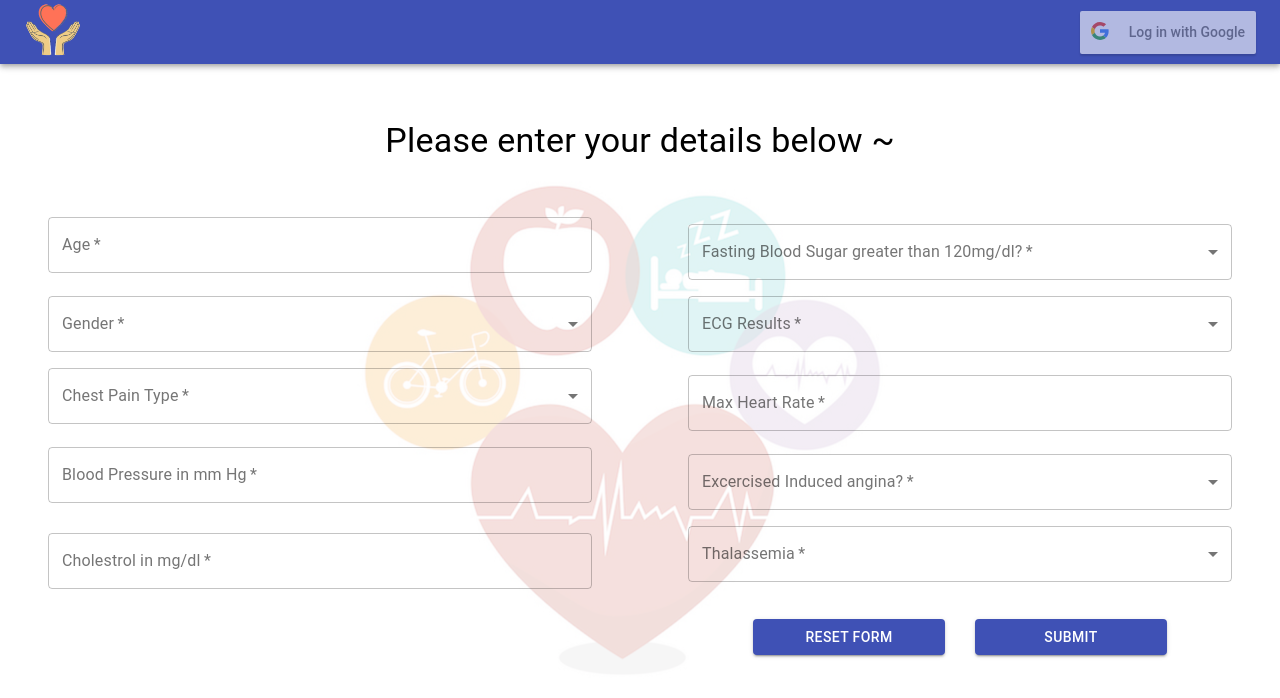
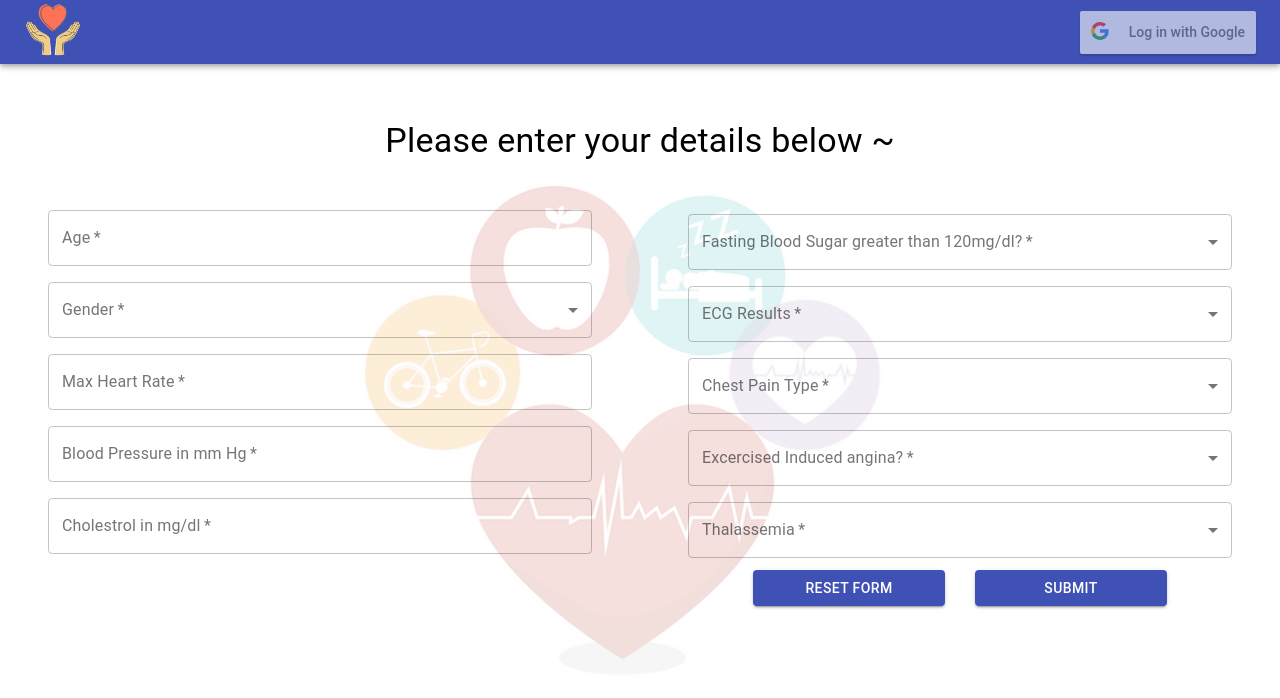
Before and after one commit to Sristi27/Heart-disease-pred-fe-v2, a React (Create React App) app: page /checkup/1 in a window 1280 px wide. Shown: the top 698 px of the page. Built offline with nearby package versions, Linux system fonts and the light colour scheme.

Commit message:
Simplified code and converted string params to int

```diff
--- a/package.json
+++ b/package.json
@@ -12,6 +12,7 @@
     "@testing-library/jest-dom": "^5.14.1",
     "@testing-library/react": "^11.2.7",
     "@testing-library/user-event": "^12.8.3",
+    "dotenv": "^16.0.1",
     "moment": "^2.29.1",
     "react": "^17.0.2",
     "react-dom": "^17.0.2",
--- a/src/App.js
+++ b/src/App.js
@@ -1,10 +1,9 @@
 import './App.css';
 import Checkup from './components/Checkup';
 import Navbar from './components/Navbar'
-import {Route,BrowserRouter,Redirect,Switch} from 'react-router-dom'
+import {Route,BrowserRouter,Switch} from 'react-router-dom'
 import Home from './components/Home'
 import HistoryTable from './components/HistoryList';
-import { useEffect,useState } from 'react';
 
 // export const ProtectedRoute = ({ component: Component, ...restOfProps }) => {
 //   const [loginData,setLoginData] = useState({});
--- a/src/components/Checkup.jsx
+++ b/src/components/Checkup.jsx
@@ -1,8 +1,8 @@
 import React, { useState } from "react";
-import { makeStyles } from "@material-ui/core/styles";
 import {
   Button,
   Backdrop,
+  Stack,
   Dialog,
   Box,
   DialogActions,
@@ -10,60 +10,24 @@ import {
   DialogContentText,
   Typography,
   DialogTitle,
-  Grid,
   CircularProgress,
   Slide,
-} from "@material-ui/core";
-import resultimg from "./../images/resultimg.jpeg";
+} from "@mui/material";
+import resultImg from "./../images/resultimg.jpeg";
 import Prediction from "./Prediction";
-
-const useStyles = makeStyles((theme) => ({
-  inputs: {
-    width: "85%",
-    margin: "0 auto",
-    marginBottom:'8px'
-  },
-  root:
-{
-  display:'flex',
-  alignItems:'center'
-},
-div:
-{
-  width:"100%",
-  flexGrow:1
-},
-  form: {
-    display: "flex",
-    flexDirection: "column",
-    width: "70%",
-  },
-  image: {
-    width: "40%",
-  },
-  formControl: {
-    marginTop: theme.spacing(2),
-    minWidth: 60,
-  },
-  formControlLabel: {
-    marginTop: theme.spacing(1),
-  },
-  backdrop: {
-    zIndex: theme.zIndex.drawer + 1,
-    color: '#fff',
-  },
-}));
+import { useHistory, useParams } from "react-router-dom";
+import Snackbar from "./Snackbar";
 
 const Transition = React.forwardRef(function Transition(props, ref) {
   return <Slide direction="up" ref={ref} {...props} />;
 });
 
-
-
 const Checkup = () => {
-  const classes = useStyles();
+  const history = useHistory();
   const [openDialog, setOpenDialog] = useState(false);
   const [open, setOpen] = useState(false);
+  const [successMsg, setSuccessMsg] = useState("");
+  const {id} = useParams();
 
   const [result, setResult] = useState({
     title: "",
@@ -73,16 +37,22 @@ const Checkup = () => {
 
   const handleClose = () => {
     setOpenDialog(false);
+    history.push(`/history/${id}`);
   };
 
   return (
     <Box pt={2} pb={2}>
-        <Prediction
-        setOpenDialog={setOpenDialog} setOpen={setOpen}
-        setResult={setResult}/>
-       <Backdrop className={classes.backdrop} open={open}>
-        <CircularProgress />
-        <Typography variant="h5">Loading....</Typography>
+      <Prediction
+        setSuccessMsg={setSuccessMsg}
+        setOpenDialog={setOpenDialog}
+        setOpen={setOpen}
+        setResult={setResult}
+      />
+      <Backdrop sx={{ color: "white" }} open={open}>
+        <Stack direction="row" spacing={2}>
+          <CircularProgress />
+          <Typography variant="h6">Loading....</Typography>
+        </Stack>
       </Backdrop>
 
       {/* for result  */}
@@ -97,13 +67,24 @@ const Checkup = () => {
           aria-describedby="alert-dialog-slide-description"
         >
           <DialogTitle id="alert-dialog-slide-title">
-            <h3>{result.title}</h3>
+            <div style={{width:'100%'}}>
+              {successMsg !== "" && (
+                <Snackbar
+                  sev="success"
+                  msg={successMsg}
+                  clearMsg={setSuccessMsg}
+                  widthProp="100%"
+                />
+              )}
+              <h3>{result.title}</h3>
+            </div>
           </DialogTitle>
           <DialogContent>
             <DialogContentText>
               <div style={{ display: "flex", justifyContent: "space-between" }}>
                 {result.content}
-                <img src={resultimg} width="320px" height="220px" />
+                <img alt="Dialog"
+                src={resultImg} width="320px" height="220px" />
               </div>
             </DialogContentText>
           </DialogContent>
--- a/src/components/Form.jsx
+++ b/src/components/Form.jsx
@@ -3,34 +3,25 @@ import { makeStyles } from "@material-ui/core/styles";
 import {
   TextField,
   InputLabel,
-  Button,
   FormControl,
-  Grid,
+  Grid, Button,
   Select,
   Typography,
   Box,
 } from "@material-ui/core";
-import "./../App.css";
 import { CustomTooltip } from "./CustomTooltip";
+import { elements } from "./FormElements/contents";
 import ThalassemiaOptions from "./TooltipOptions/ThalassemiaOptions";
 import ChestPainOptions from "./TooltipOptions/ChestPainOptions";
 import ECGOptions from "./TooltipOptions/ECGOptions";
-import { elements } from "./FormElements/contents";
 
 const useStyles = makeStyles((theme) => ({
   inputs: {
-    width: "85%",
-    margin: "15px auto",
-    marginBottom: "15px",
+    width: "85%"
   },
 
   FormControl: {
-    marginTop: "0",
-    minWidth: 60,
-    marginBottom: "18px",
-  },
-  btnDiv: {
-    marginTop: "15px",
+    minWidth: 60
   },
 }));
 
@@ -63,6 +54,7 @@ const Form = ({ submitFn }) => {
             <TextField
               className={classes.inputs}
               value={values.age}
+              style={{ margin:'8px auto' }}
               type="number"
               id="outlined-primary"
               inputProps={{
@@ -101,36 +93,26 @@ const Form = ({ submitFn }) => {
               </Select>
             </FormControl>
 
-            {/* chest pain  */}
-            <CustomTooltip placement="right-start" title={ChestPainOptions}>
-              <FormControl
+            {/* heartrate */}
+            <TextField
               required
+              className={classes.inputs}
+              style={{ marginBottom:'16px', marginTop: '8px' }}
+              value={values.heartRate}
+              inputProps={{ inputMode: "numeric", pattern: "[0-9]*" }}
+              id="outlined-primary"
+              label="Max Heart Rate"
+              type="number"
               variant="outlined"
-                className={classes.FormControl}
-                id="select"
-              >
-                <InputLabel htmlFor="outlined-age-native-simple">
-                  Chest Pain Type
-                </InputLabel>
-                <Select
-                  native
-                  value={values.chestPainType}
+              color="primary"
               onChange={(e) =>
-                    setValues({ ...values, chestPainType: e.target.value })
+                setValues({ ...values, heartRate: e.target.value })
               }
-                  label="Chest Pain Type"
-                >
-                  <option aria-label="None" value="" />
-                  {elements.chestPain.map((elem) => (
-                    <option value={elem.value}>{elem.label}</option>
-                  ))}
-                </Select>
-              </FormControl>
-            </CustomTooltip>
-
+            />
             {/* presure */}
             <TextField
               className={classes.inputs}
+              style={{ marginBottom:'16px' }}
               value={values.restingBloodPressure}
               required
               id="outlined-primary"
@@ -146,6 +128,7 @@ const Form = ({ submitFn }) => {
 
             {/* chol */}
             <TextField
+              style={{ marginBottom:'16px' }}
               className={classes.inputs}
               value={values.cholestrol}
               id="outlined-primary"
@@ -214,21 +197,32 @@ const Form = ({ submitFn }) => {
               </FormControl>
             </CustomTooltip>
 
-            {/* heartrate */}
-            <TextField
+            {/* chest pain  */}
+            <CustomTooltip placement="right-start" title={ChestPainOptions}>
+              <FormControl
                 required
-              className={classes.inputs}
-              value={values.heartRate}
-              inputProps={{ inputMode: "numeric", pattern: "[0-9]*" }}
-              id="outlined-primary"
-              label="Max Heart Rate"
-              type="number"
                 variant="outlined"
-              color="primary"
+                className={classes.FormControl}
+                id="select"
+              >
+                <InputLabel htmlFor="outlined-age-native-simple">
+                  Chest Pain Type
+                </InputLabel>
+                <Select
+                  native
+                  value={values.chestPainType}
                   onChange={(e) =>
-                setValues({ ...values, heartRate: e.target.value })
+                    setValues({ ...values, chestPainType: e.target.value })
                   }
-            />
+                  label="Chest Pain Type"
+                >
+                  <option aria-label="None" value="" />
+                  {elements.chestPain.map((elem) => (
+                    <option value={elem.value}>{elem.label}</option>
+                  ))}
+                </Select>
+              </FormControl>
+            </CustomTooltip>
 
             {/* angina */}
             <CustomTooltip title="Angina" placement="left-start">
@@ -286,7 +280,7 @@ const Form = ({ submitFn }) => {
           </Grid>
         </Grid>
 
-        <Grid container alignItems="center" className={classes.btnDiv}>
+        <Grid container alignItems="center" style={{ marginBottom:'16px' }}>
           <Grid item xs={12} lg={6} />
           <Grid item xs={12} lg={6}>
             <Button
--- a/src/components/FormElements/contents.jsx
+++ b/src/components/FormElements/contents.jsx
@@ -14,68 +14,68 @@ export const elements =
     ],
     thal:[
         {
+            label:'Fixed Defect',
+            desc:'hello',
+            value:1
+        },
+        {
             label:'Normal',
             desc:'hello',
-            value:3
-        },
-        {
-            label:'Fixed Defect',
-            desc:'hello',
-            value:6
+            value:2
         },
         {
             label:'Reversible Defect',
             desc:'hello',
-            value:7
+            value:3
         }
     ],
     ecg:[
         {
             label:'Normal',
             desc:'hello',
-            value:0
+            value:1
         },
         {
             label:'Having ST-T wave abnormality',
             desc:'hello',
-            value:1
+            value:2
         },
         {
             label:'Probable or definite left ventricular hypertrophy',
             desc:'hello',
-            value:2
+            value:0
         }
     ],
     sugar:[
         {
             label:'Yes',
-            desc:'Less than 120 mg/dl',
-            value:0
+            desc:'Greater than 120 mg/dl',
+            value:1
         },
         {
             label:'No',
-            desc:'Greater than 120 mg/dl',
-            value:1
+            desc:'Lesser than 120 mg/dl',
+            value:0
         }
     ],
     chestPain:[
         {
-            label:'Typical Angina',
+            label:'Asymptomatic',
             desc:'hello',
             value:0
         },
         {
-            label:'Atypical Angina',
+            label:'Typical Angina',
             desc:'hello',
             value:1
         },
         {
-            label:'Non Anginal Pain',
+            label:'Atypical Angina',
             desc:'hello',
             value:2
         },
         {
-            label:'Asymptomatic',
+            label:'Non Anginal Pain',
             desc:'hello',
             value:3
         }
@@ -83,11 +83,11 @@ export const elements =
     gender:[
         {
             label:'Male',
-            value:0
+            value:1
         },
         {
             label:'Female',
-            value:1
+            value:0
         }
     ]
 }
--- a/src/components/HistoryDetail.jsx
+++ b/src/components/HistoryDetail.jsx
@@ -1,4 +1,3 @@
-import { makeStyles } from "@material-ui/core";
 import { Stack } from "@mui/material";
 import React from "react";
 import { elements } from "./FormElements/contents";
--- a/src/components/Navbar.jsx
+++ b/src/components/Navbar.jsx
@@ -15,6 +15,7 @@ export default function Navbar() {
         <Toolbar style={{ display: "flex", justifyContent: "space-between" }}>
           <Link to="/" className="navbarLinks">
             <img
+            alt="Heart Seva Logo"
               src={navLogo}
               height="58px"
               width="58px"
--- a/src/components/Prediction.jsx
+++ b/src/components/Prediction.jsx
@@ -4,36 +4,35 @@ import { urlList } from "../utils/urlLinks";
 import Form from "./Form";
 import Snackbar from "./Snackbar";
 
-const Prediction = ({ setOpenDialog, setOpen, setResult }) => {
+const Prediction = ({ setOpenDialog, setOpen, setResult, setSuccessMsg }) => {
   const [errorMsg, setErrorMsg] = useState("");
-  const [successMsg, setSuccessMsg] = useState("");
 
   const createForm = (formData, values) => {
-    formData.append("age", values.age);
-    formData.append("sex", values.sex);
-    formData.append("cp", values.chestPainType);
-    formData.append("trestbps", values.restingBloodPressure);
-    formData.append("chol", values.cholestrol);
-    formData.append("fbs", values.fastingBloodSugar);
-    formData.append("restecg", values.ecg);
-    formData.append("thalach", values.heartRate);
-    formData.append("exang", values.angina);
-    formData.append("thal", values.thal);
+    formData.append("age", parseInt(values.age));
+    formData.append("sex", parseInt(values.sex));
+    formData.append("cp", parseInt(values.chestPainType));
+    formData.append("trestbps", parseInt(values.restingBloodPressure));
+    formData.append("chol", parseInt(values.cholestrol));
+    formData.append("fbs", parseInt(values.fastingBloodSugar));
+    formData.append("restecg", parseInt(values.ecg));
+    formData.append("thalach", parseInt(values.heartRate));
+    formData.append("exang", parseInt(values.angina));
+    formData.append("thal", parseInt(values.thal));
   };
 
   const medCheckupData = (values, result) =>
     JSON.stringify({
       email: JSON.parse(localStorage.getItem("loginData")).email,
-      age: values.age,
-      sex: values.sex,
-      chestPainType: values.chestPainType,
-      pressure: values.restingBloodPressure,
-      cholestrol: values.cholestrol,
-      sugar: values.fastingBloodSugar,
-      ecg: values.ecg,
-      heartRate: values.heartRate,
-      angina: values.angina,
-      thal: values.thal,
+      age: parseInt(values.age),
+      sex: parseInt(values.sex),
+      chestPainType: parseInt(values.chestPainType),
+      pressure: parseInt(values.restingBloodPressure),
+      cholestrol: parseInt(values.cholestrol),
+      sugar: parseInt(values.fastingBloodSugar),
+      ecg: parseInt(values.ecg),
+      heartRate: parseInt(values.heartRate),
+      angina: parseInt(values.angina),
+      thal: parseInt(values.thal),
       result: result,
     });
 
@@ -57,7 +56,7 @@ const Prediction = ({ setOpenDialog, setOpen, setResult }) => {
     })
       .then((res) => res.json())
       .then(async (res) => {
-        console.log(res); // res obj = {message,value}
+        // console.log(res); // res obj = {message,value}
         //prediction dialog set to open
         if (res.value === "Yes") {
           await setResult(RiskData);
@@ -81,7 +80,7 @@ const Prediction = ({ setOpenDialog, setOpen, setResult }) => {
           .catch((err) => setErrorMsg("Oops! Your checkup details could not be saved"));
       })
       .catch((err) => {
-        setErrorMsg("Sorry! The prediction could not be completed.");
+        setErrorMsg(errorData);
       })
       .finally(() => {
         setOpen(false); //loading false
@@ -91,7 +90,6 @@ const Prediction = ({ setOpenDialog, setOpen, setResult }) => {
   return (
     <>
       {errorMsg !== "" && <Snackbar sev="error" msg={errorMsg} clearMsg={setErrorMsg} />}
-      {successMsg !== "" && <Snackbar sev="success" msg={successMsg} clearMsg={setSuccessMsg} />}
       <Form submitFn={handleSubmit} />
     </>
   );
--- a/src/components/Snackbar.jsx
+++ b/src/components/Snackbar.jsx
@@ -3,10 +3,10 @@ import { Alert } from "@mui/material";
 import React, { useState } from "react";
 import CloseIcon from "@mui/icons-material/Close";
 
-const Snackbar = ({ sev, msg, clearMsg }) => {
+const Snackbar = ({ sev, msg, clearMsg, widthProp }) => {
   const [open, setOpen] = useState(true);
   return (
-    <div style={{ width:"35%", margin: '0 auto'}}>
+    <div style={{ width:`${widthProp ? widthProp : '35%'}`, margin: '0 auto'}}>
       <Collapse in={open}>
         <Alert
           variant="filled"
```
Also changed, not shown: src/components/Auth.jsx (+4 -4 lines), src/components/HistoryList.jsx (+14 -28 lines), src/components/Home.jsx (+5 -12 lines), 2 other files (tests, documents, lock files or other folders). Lines whose indentation alone changed are shown as unchanged.
